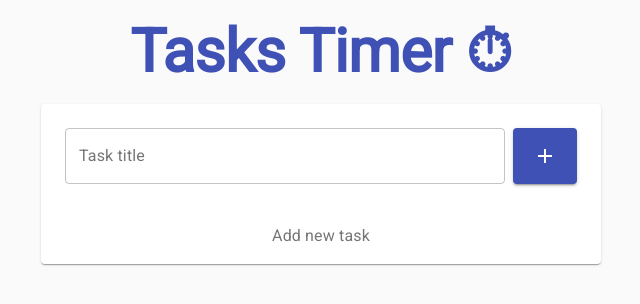
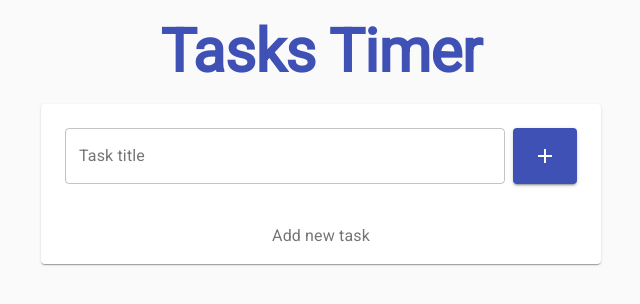
Before and after one commit to bogdan2341/task-timer, a React (Create React App) app: page / in a window 1280 px wide. Shown: the top 304 px of the page, without its empty margins (319-959 px from the left). Built offline with nearby package versions, Linux system fonts and the light colour scheme.

Commit message:
Update MainLayout.js

```diff
--- a/src/layouts/MainLayout.js
+++ b/src/layouts/MainLayout.js
@@ -36,7 +36,7 @@ function MainLayout({ children }) {
   return (
     <div className={classes.root}>
       <Typography variant="h2" className={classes.logo}>
-        Tasks Timer ⏱
+        Tasks Timer
       </Typography>
 
       <Paper>{children}</Paper>
```
